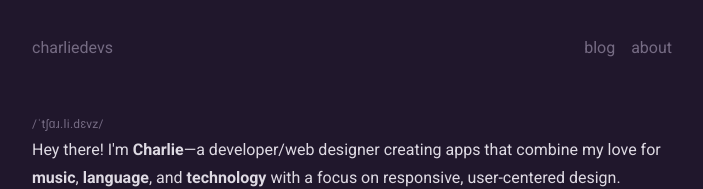
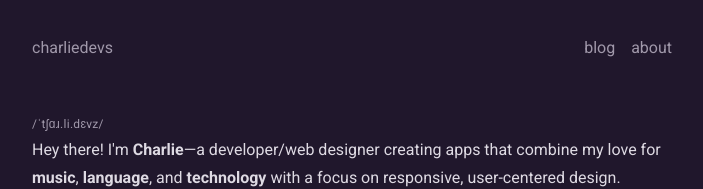
Before and after one commit to charliedevs/charliedevs, a Next.js app: page / in a window 1280 px wide. Shown: the top 189 px of the page, without its empty margins (288-991 px from the left). Built offline with nearby package versions, Linux system fonts and the light colour scheme.

Commit message:
Change secondary color to increase contrast with background

```diff
--- a/tailwind.config.ts
+++ b/tailwind.config.ts
@@ -6,7 +6,7 @@ const config: Config = {
         extend: {
             textColor: {
                 primary: '#DEDAE3',
-                secondary: '#756B83',
+                secondary: '#A098AA',
             },
             colors: {
                 purple: {
@@ -16,7 +16,7 @@ const config: Config = {
                     DEFAULT: '#DEDAE3',
                 },
                 secondary: {
-                    DEFAULT: '#756B83',
+                    DEFAULT: '#A098AA',
                 },
             },
         },
```
